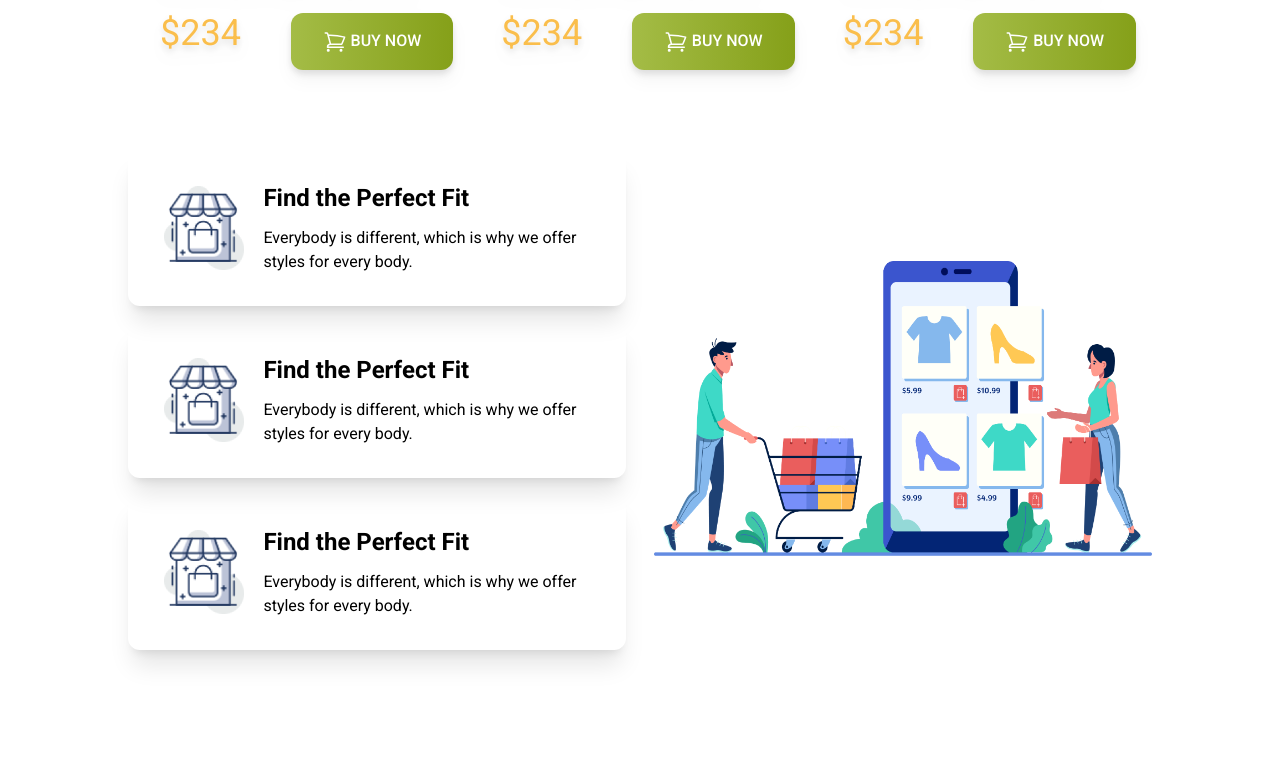
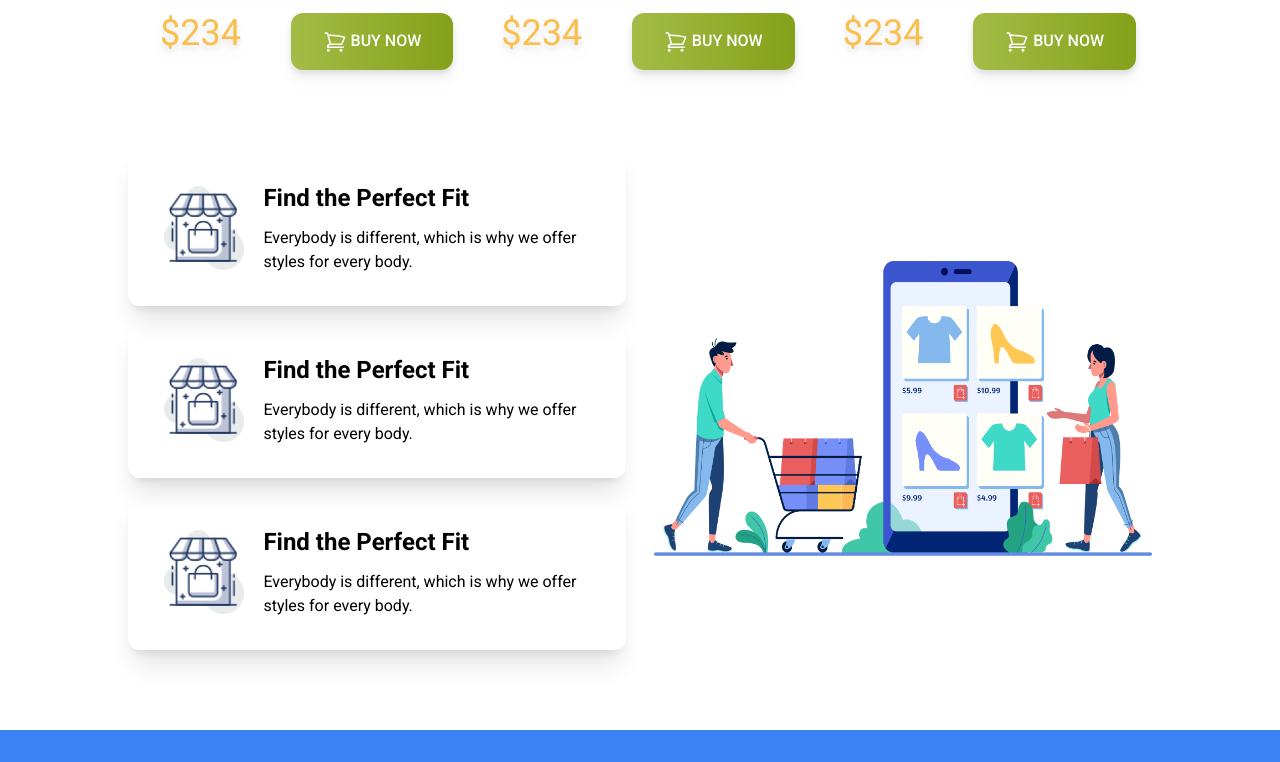
Before and after one commit to ornobsingh/penguin-fashion-tailwind-project, a plain HTML site: page index.html in a window 1280 px wide. Shown: the part 1694-2456 px from the top of the page. Before the commit the page ends 2424 px from the top, so only its background shows below. Drawn offline with nearby package versions, Linux system fonts and the light colour scheme.

Commit message:
added footer

```diff
--- a/index.html
+++ b/index.html
@@ -220,8 +220,8 @@
       </div>
     </section>
   </main>
-  <footer>
-
+  <footer class="mt-16">
+    <div class="h-8 bg-blue-500"></div>
   </footer>
 </body>
 
```
